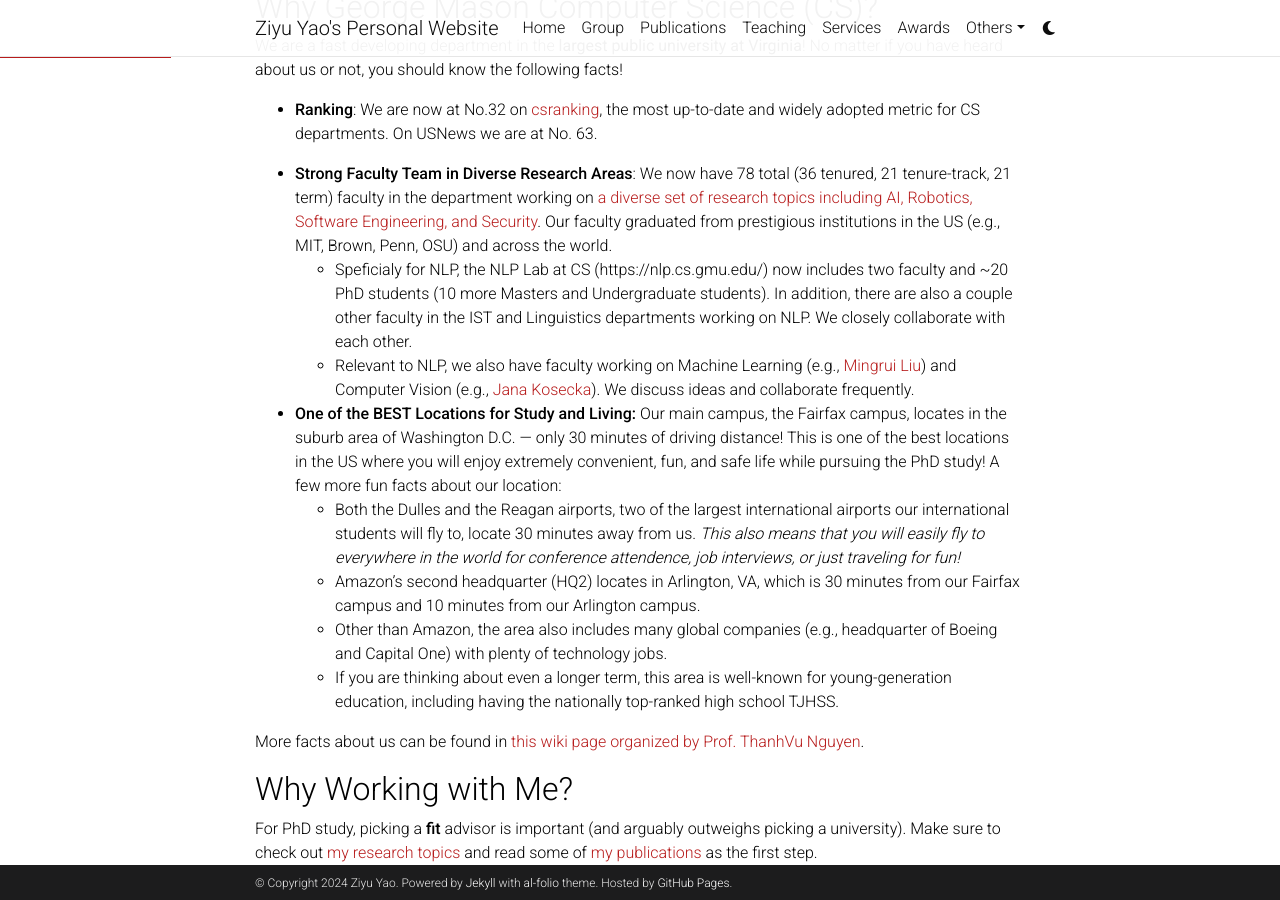
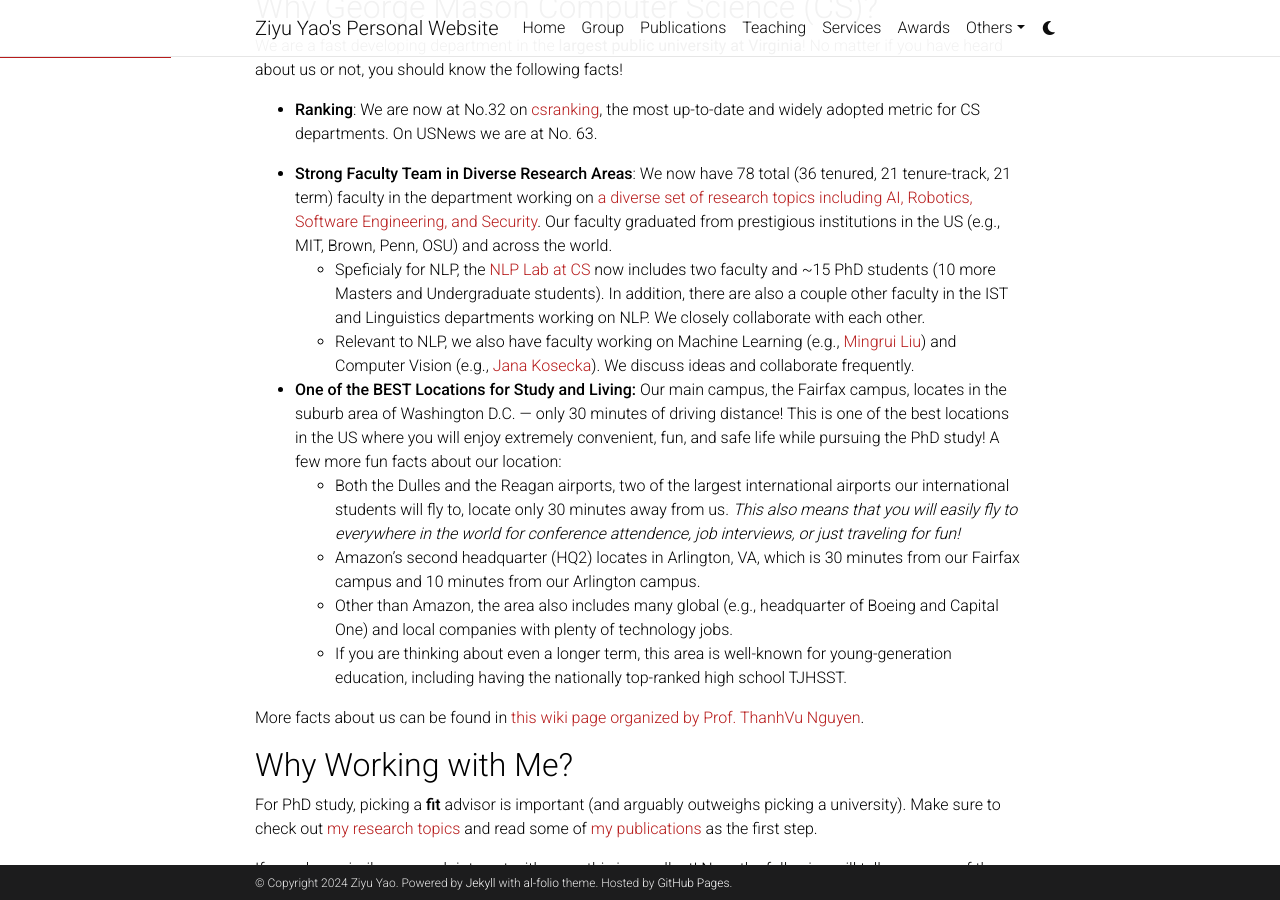
Before and after one commit to LittleYUYU/LittleYUYU.github.io, a Jekyll site: the page built from _pages/why-mason-and-my-group.md, in a window 1280 px wide and 900 px high, scrolled down 245 px. Built offline with Jekyll 4.4.1, drawn with Linux system fonts in a browser that asks for light colours; comment, search, counter and statistics services are not loaded; a style sheet for code colours, icons or effects is not loaded; some of the changed text lies outside the part shown.

Commit message:
small fix

```diff
--- a/_pages/why-mason-and-my-group.md
+++ b/_pages/why-mason-and-my-group.md
@@ -11,14 +11,14 @@
 - **Ranking**: We are now at No.32 on <a href="https://csrankings.org/#/index?all&us">csranking</a>, the most up-to-date and widely adopted metric for CS departments. On USNews we are at No. 63.
 
 - **Strong Faculty Team in Diverse Research Areas**: We now have 78 total (36 tenured, 21 tenure-track, 21 term) faculty in the department working on <a href="https://cs.gmu.edu/research/research-areas/">a diverse set of research topics including AI, Robotics, Software Engineering, and Security</a>. Our faculty graduated from prestigious institutions in the US (e.g., MIT, Brown, Penn, OSU) and across the world.
-    - Speficialy for NLP, the NLP Lab at CS (https://nlp.cs.gmu.edu/) now includes two faculty and ~20 PhD students (10 more Masters and Undergraduate students). In addition, there are also a couple other faculty in the IST and Linguistics departments working on NLP. We closely collaborate with each other.
+    - Speficialy for NLP, the <a href="https://nlp.cs.gmu.edu/">NLP Lab at CS</a> now includes two faculty and ~15 PhD students (10 more Masters and Undergraduate students). In addition, there are also a couple other faculty in the IST and Linguistics departments working on NLP. We closely collaborate with each other.
     - Relevant to NLP, we also have faculty working on Machine Learning (e.g., <a href="https://mingrliu.github.io/">Mingrui Liu</a>) and Computer Vision (e.g., <a href="https://cs.gmu.edu/~kosecka/">Jana Kosecka</a>). We discuss ideas and collaborate frequently.
 
 - **One of the BEST Locations for Study and Living:** Our main campus, the Fairfax campus, locates in the suburb area of Washington D.C. --- only 30 minutes of driving distance! This is one of the best locations in the US where you will enjoy extremely convenient, fun, and safe life while pursuing the PhD study! A few more fun facts about our location:
-    - Both the Dulles and the Reagan airports, two of the largest international airports our international students will fly to, locate 30 minutes away from us. _This also means that you will easily fly to everywhere in the world for conference attendence, job interviews, or just traveling for fun!_
+    - Both the Dulles and the Reagan airports, two of the largest international airports our international students will fly to, locate only 30 minutes away from us. _This also means that you will easily fly to everywhere in the world for conference attendence, job interviews, or just traveling for fun!_
     - Amazon's second headquarter (HQ2) locates in Arlington, VA, which is 30 minutes from our Fairfax campus and 10 minutes from our Arlington campus.
-    - Other than Amazon, the area also includes many global companies (e.g., headquarter of Boeing and Capital One) with plenty of technology jobs.
-    - If you are thinking about even a longer term, this area is well-known for young-generation education, including having the nationally top-ranked high school TJHSS.
+    - Other than Amazon, the area also includes many global (e.g., headquarter of Boeing and Capital One) and local companies with plenty of technology jobs.
+    - If you are thinking about even a longer term, this area is well-known for young-generation education, including having the nationally top-ranked high school TJHSST.
 
 More facts about us can be found in <a href="https://github.com/dynaroars/dynaroars.github.io/wiki/About-GMU">this wiki page organized by Prof. ThanhVu Nguyen</a>.
 
@@ -43,8 +43,8 @@
 
 Students admitted to my group generally share the following traits:
 
-- **Solid mathematics and engineering (e.g., ML or system implementation) background**: I typically look for it from your course performance and relevant experience;
-- **Critical and logical thinking:** The way you think generally shows your potential of doing good research. As an example, when you see good or bad performance from the ML model you trained, have you thought about why, and have you taken any actions to validate your thought? Having a critical mind is the basis for doing research. I do not admit students who make progress by asking me "what should I do next" and simply following my words without thinking.
+- **Solid mathematics and engineering backgrounds**: This includes solid knowledge in probability theory, linear algebra, etc., and being skillsful in ML model or system implementation, debugging and problem-solving, etc. I typically look for them from your course performance and relevant experience.
+- **Critical and active thinking:** The way you think generally shows your potential of doing good research. As an example, when you see good or bad performance from the ML model you trained, have you thought about why, and have you taken any actions to validate your thought? Having a critical mind and the motivation to actively think are the bases for doing research. I do not admit students who make progress by asking me "what should I do next" and simply following my words without thinking.
 - **Passion, persistence, and self-motivation:** PhD study is a big commitment; it means you will spend the coming 5 or 6 or even more years on one topic or field. It is also full of challenges and frustration; you may experience failures in experiements, find that your hypothesis is completely wrong, get your papers rejected, etc. -- in those cases, will you continue the exploration or give up?
 - **Good life habits:** You don't study 24/7; you have life! I hope you love your life just like how you love research (or the other way around) -- of course, this means to have a smart way for time management, so you can enjoy both of them. Maintaining good habits to handle pressure and stay positive, will make your PhD life much easier and more joyful!
 
```
